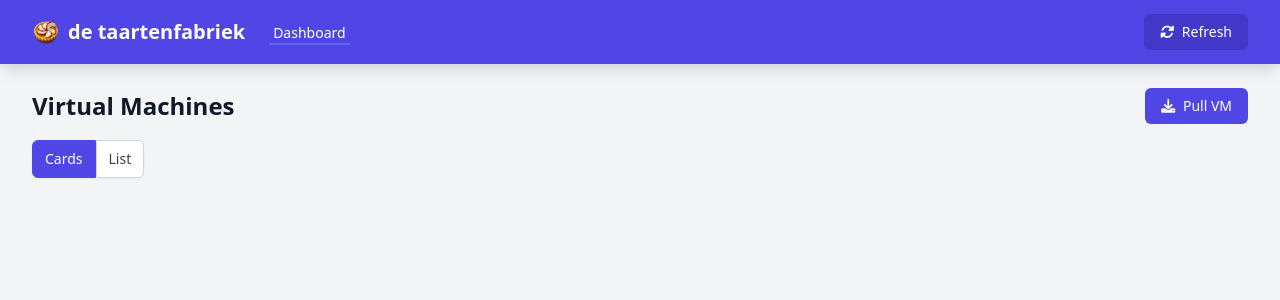
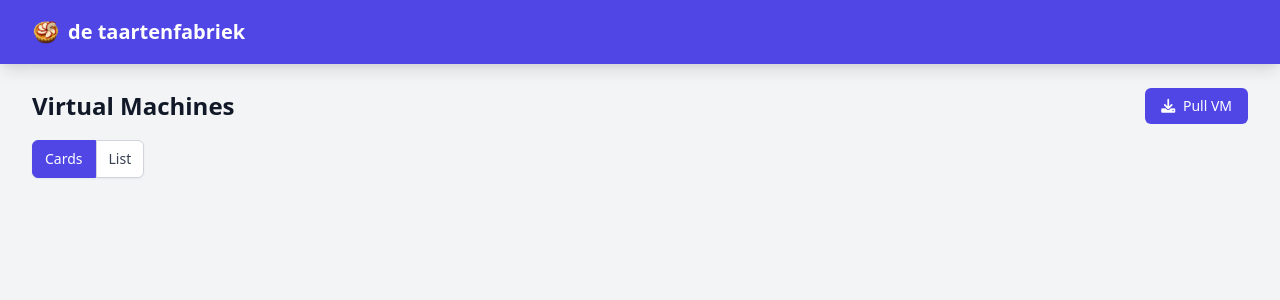
Before and after one commit to macmol-tech/detaartenfabriek, a FastAPI app: page / in a window 1280 px wide. Shown: the top 300 px of the page. Run offline with FastAPI, Linux system fonts and the light colour scheme; parts of the project's set-up code (start-up, migrations or seed data) failed here and were passed over.

Commit message:
style: clean up navigation bar - Remove unused dashboard link and refresh button from nav

```diff
--- a/tartvm/templates/base.html
+++ b/tartvm/templates/base.html
@@ -19,16 +19,6 @@
                         <img src="/appicon.png" alt="de taartenfabriek" class="h-7 w-7 mr-2 rounded">
                         <span class="text-xl font-bold">de taartenfabriek</span>
                     </div>
-                    <div class="hidden md:ml-6 md:flex md:space-x-8">
-                        <a href="/" class="border-indigo-500 text-white inline-flex items-center px-1 pt-1 border-b-2 text-sm font-medium">
-                            Dashboard
-                        </a>
-                    </div>
-                </div>
-                <div class="flex items-center">
-                    <button id="refresh-btn" class="bg-indigo-700 hover:bg-indigo-800 px-4 py-2 rounded-md text-sm font-medium">
-                        <i class="fas fa-sync-alt mr-1"></i> Refresh
-                    </button>
                 </div>
             </div>
         </div>
```
